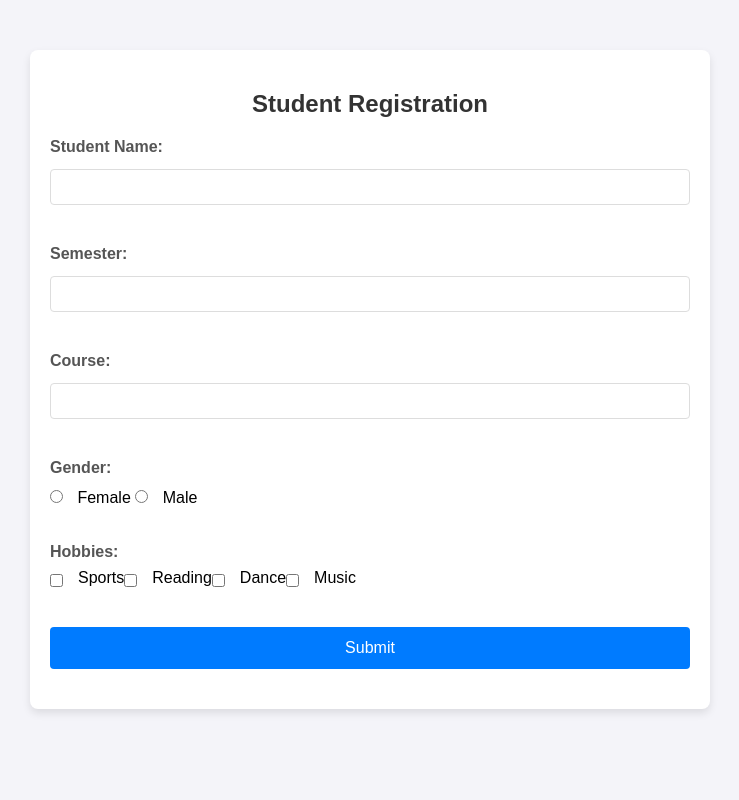
After one commit to arunikrish24/Web-Lab, a PHP site: page /student_db/insertion.php in a window 1280 px wide. The commit adds this page. Shown: the whole page, without its empty margins (270-1009 px from the left). Run offline with PHP 8.4, Linux system fonts and the light colour scheme.

Commit message:
Add files via upload

```diff
--- /dev/null
+++ b/student_db/dbconnection.php
@@ -0,0 +1,15 @@
+<?php
+ $servername="localhost";
+ $username="root";
+ $password="";
+ $dbname="arunimak";
+ $conn=mysqli_connect($servername,$username,$password,$dbname);
+ if(!$conn)
+ {
+   die("connection failed!".mysqli_connect_error());
+ }
+ else
+ {
+
+ }
+?>
--- /dev/null
+++ b/student_db/insertion.php
@@ -0,0 +1,156 @@
+<?php
+include 'dbconnection.php';
+if(isset($_POST['submit']))
+{
+    $sname=$_POST['name'];
+    $crse=$_POST['course'];
+    $sem=$_POST['semester'];
+    $gender1=$_POST['gender'];
+
+    // Handle hobbies as an array and join them into a single string
+    if (isset($_POST['hobbies'])) {
+        $hobbies1 = implode(", ", $_POST['hobbies']); // Convert array to comma-separated string
+    } else {
+        $hobbies1 = ""; // If no hobbies are selected, set as empty
+    }
+
+    $sql = "INSERT INTO student_details(student_name, course_name, semester, gender, hobbies)
+            VALUES ('$sname', '$crse', '$sem', '$gender1', '$hobbies1')";
+
+    if (mysqli_query($conn, $sql)) {
+        header("Location: homepage.php");
+    } else {
+        echo "Error: " . $sql . "<br>" . mysqli_error($conn);
+    }
+
+    mysqli_close($conn);
+}
+else
+{
+?>
+<html>
+<head>
+    <style>
+        body {
+            font-family: Arial, sans-serif;
+            background-color: #f4f4f9;
+            margin: 0;
+            padding: 0;
+        }
+
+        .container {
+            width: 50%;
+            margin: 0 auto;
+            padding: 20px;
+            background-color: #fff;
+            box-shadow: 0 4px 8px rgba(0, 0, 0, 0.1);
+            border-radius: 8px;
+            margin-top: 50px;
+        }
+
+        h2 {
+            text-align: center;
+            color: #333;
+            margin-bottom: 20px;
+        }
+
+        label {
+            display: block;
+            margin-bottom: 8px;
+            font-weight: bold;
+            color: #555;
+        }
+
+        input[type="text"], input[type="radio"], input[type="checkbox"] {
+            width: 100%;
+            padding: 8px;
+            margin: 5px 0 20px 0;
+            border: 1px solid #ddd;
+            border-radius: 4px;
+            font-size: 16px;
+        }
+
+        input[type="radio"], input[type="checkbox"] {
+            width: auto;
+            margin-right: 10px;
+        }
+
+        .form-group {
+            margin-bottom: 20px;
+        }
+
+        .form-group input[type="submit"] {
+            background-color: #007bff;
+            color: white;
+            border: none;
+            padding: 12px 20px;
+            cursor: pointer;
+            border-radius: 4px;
+            width: 100%;
+            font-size: 16px;
+        }
+
+        .form-group input[type="submit"]:hover {
+            background-color: #0056b3;
+        }
+
+        .form-group input[type="submit"]:active {
+            background-color: #004085;
+        }
+
+        .hobbies-checkbox {
+            display: flex;
+            flex-wrap: wrap;
+        }
+
+        .hobbies-checkbox input {
+            margin-right: 15px;
+        }
+
+    </style>
+</head>
+<body>
+    <div class="container">
+        <h2>Student Registration</h2>
+        <form action="" method="post">
+            <div class="form-group">
+                <label for="name">Student Name:</label>
+                <input type="text" name="name" id="name" required>
+            </div>
+
+            <div class="form-group">
+                <label for="semester">Semester:</label>
+                <input type="text" name="semester" id="semester" required>
+            </div>
+
+            <div class="form-group">
+                <label for="course">Course:</label>
+                <input type="text" name="course" id="course" required>
+            </div>
+
+            <div class="form-group">
+                <label>Gender:</label>
+                <input type="radio" name="gender" value="female" required> Female
+                <input type="radio" name="gender" value="male"> Male
+            </div>
+
+            <div class="form-group">
+                <label>Hobbies:</label>
+                <div class="hobbies-checkbox">
+                    <input type="checkbox" name="hobbies[]" value="sports"> Sports
+                    <input type="checkbox" name="hobbies[]" value="reading"> Reading
+                    <input type="checkbox" name="hobbies[]" value="dance"> Dance
+                    <input type="checkbox" name="hobbies[]" value="music"> Music
+                </div>
+            </div>
+
+            <div class="form-group">
+                <input type="submit" name="submit" value="Submit">
+            </div>
+        </form>
+    </div>
+</body>
+</html>
+<?php
+}
+?>
```
Also changed, not shown: student_db/delete.php (added, +34 -0 lines), student_db/homepage.php (added, +89 -0 lines), student_db/login2.php (added, +150 -0 lines), student_db/update11.php (added, +101 -0 lines), student_db/update22.php (added, +69 -0 lines), student_db/viewall.php (line endings or trailing spaces).
